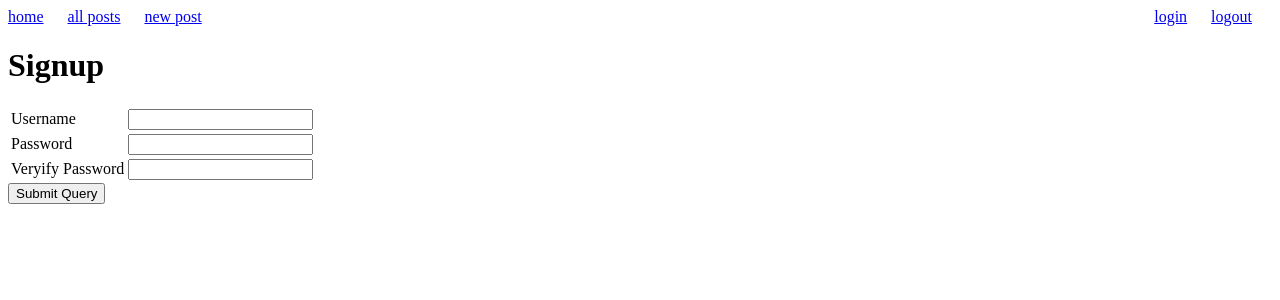
After one commit to joelhealy/blogz, a Flask app: page /signup in a window 1280 px wide. The commit adds this page. Shown: the top 300 px of the page. Run offline with Flask 2, Linux system fonts and the light colour scheme.

Commit message:
WIP - Finish signup

```diff
--- a/main.py
+++ b/main.py
@@ -58,6 +58,41 @@ def display_blogs():
             blogs=blogs)
 
 
+@app.route('/login', methods=['POST', 'GET'])
+def login():
+    if request.method == 'POST':
+        username = request.form['username']
+        password = request.form['password']
+        user = User.query.filter_by(username=username).first()
+        if user:
+            if user.password == password:
+                session['username'] = username
+                return redirect('/blog')
+            else:
+                return render_template('login.html',
+                    title="Login Page with password error",
+                    username = username,
+                    password_error = "Password is incorrect")
+        else:
+                return render_template('login.html', title="Login Page with username error",
+                username_error = "This username does not exist")
+
+
+    return render_template('login.html', title="Login Page")
+
+
+@app.route('/signup', methods=['POST', 'GET'])
+def signup():
+    if request.method == 'POST':
+        username = request.form['username']
+        password = request.form['password']
+        verify_password = request.form['verify_password']
+
+        # TODO - Finish signup page processing
+
+    return render_template('signup.html', title="Signup Page")
+
+
 @app.route('/newpost', methods=['POST', 'GET'])
 def newpost():
 
--- a/static/styles/mainpage.css
+++ b/static/styles/mainpage.css
@@ -11,9 +11,6 @@
 .blog_title {
     font-size: 175%;
 }
-h1 {
-    text-align: center;
-}
 a {
     margin-right: 20px;
 }
--- a/templates/base.html
+++ b/templates/base.html
@@ -7,11 +7,12 @@
 <body>
 
     <span>
-      <a href="/blog">Main Blog Page</a>
-      <a href="/newpost">Add a Blog Entry</a>
+      <a href="/">home</a>
+      <a href="/blog">all posts</a>
+      <a href="/newpost">new post</a>
     </span>
 
-    <span style="text-align:right">
+    <span style="float: right">
       <a href="/login">login</a>
       <a href="/logout">logout</a>
     </span>
--- a/templates/blog.html
+++ b/templates/blog.html
@@ -1,7 +1,7 @@
 {% extends "base.html" %}
 
 {% block content %}
-    <h1>Build a Blog</h1>
+    <h1>blog posts!</h1>
 
     {% if blogs|length == 0 %}
     <p>No blog entries yet</p>
--- /dev/null
+++ b/templates/signup.html
@@ -0,0 +1,28 @@
+{% extends "base.html" %}
+
+{% block content %}
+
+    <h1>Signup</h1>
+
+    <form method="POST">
+      <table>
+        <tr>
+          <td><label for="username">Username</label></td>
+          <td><input type="text" id="username" name="username" value="{{username}}" /></td>
+          <td class="error">{{username_error}}</td>
+        </tr>
+        <tr>
+          <td><label for="password">Password</label></td>
+          <td><input type="password" id="password" name="password" /></td>
+          <td class="error">{{password_error}}</td>
+        </tr>
+        <tr>
+          <td><label for="verify_password">Veryify Password</label></td>
+          <td><input type="password" id="verify_password" name="verify_password" /></td>
+          <td class="error">{{verify_password_error}}</td>
+        </tr>
+      </table>
+      <input type="submit" value="Submit Query" />
+    </form>
+
+{% endblock %}
```
Also changed, not shown: templates/login.html (added, +26 -0 lines).
